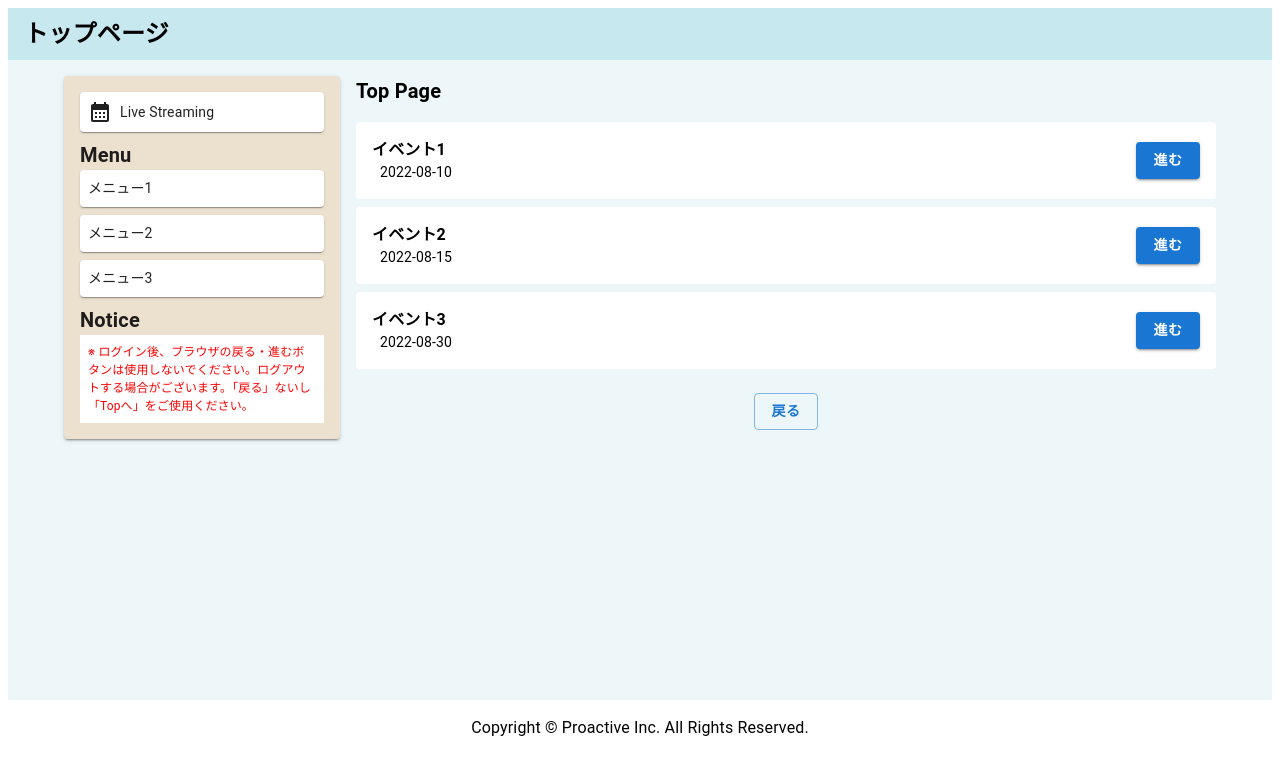
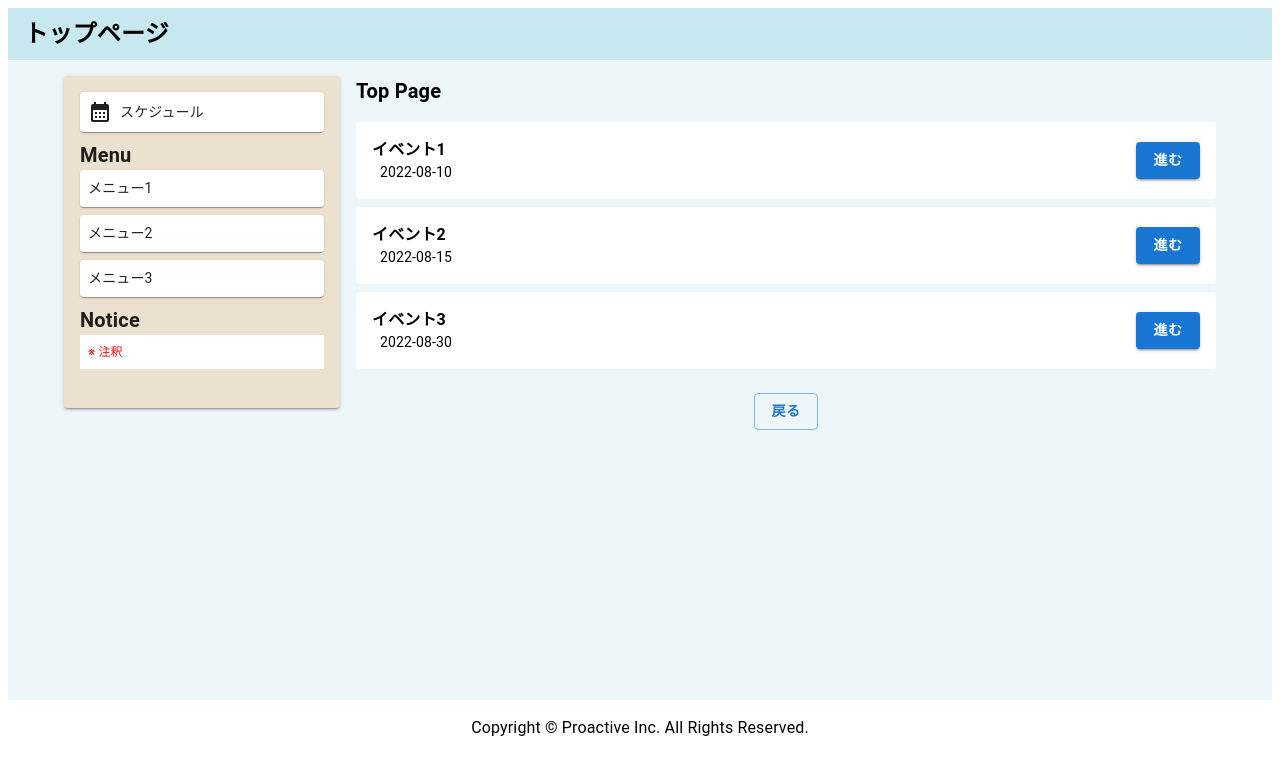
Before and after one commit to Teppei-Hashimoto/nextjs-amplify-mockup, a Next.js app: page /event in a window 1280 px wide. Shown: the top 774 px of the page. Built offline with nearby package versions, Linux system fonts and the light colour scheme.

Commit message:
adjust words

```diff
--- a/pages/index.tsx
+++ b/pages/index.tsx
@@ -12,7 +12,7 @@ const Home: NextPage = () => {
         <link rel="icon" href="/favicon.ico" />
       </Head>
 
-      <Typography gutterBottom>トップページページ</Typography>
+      <Typography gutterBottom>トップページ</Typography>
       <Link
         href={{
           pathname: "/auth/login/[pattern]",
--- a/src/components/login/login1.tsx
+++ b/src/components/login/login1.tsx
@@ -24,7 +24,7 @@ export default function Login1() {
           position: "fixed",
         }}
       >
-        <Typography sx={{ fontSize: 20 }}>Web会議システム</Typography>
+        <Typography sx={{ fontSize: 20 }}>〇〇〇〇システム</Typography>
       </Paper>
       <Box
         sx={{
--- a/src/components/login/login2.tsx
+++ b/src/components/login/login2.tsx
@@ -30,7 +30,7 @@ export default function Login2() {
             paddingX: 2,
           }}
         >
-          <Typography sx={{ fontSize: 20 }}>Web会議システム</Typography>
+          <Typography sx={{ fontSize: 20 }}>〇〇〇〇システム</Typography>
         </Paper>
         <Container
           maxWidth="xs"
--- a/src/components/portalMenu.tsx
+++ b/src/components/portalMenu.tsx
@@ -19,7 +19,7 @@ export default function PortalMenu() {
           }}
         >
           <CalendarMonthIcon />
-          <Typography sx={{ fontSize: 14 }}>Live Streaming</Typography>
+          <Typography sx={{ fontSize: 14 }}>スケジュール</Typography>
         </Paper>
         <Typography sx={{ fontSize: 20, fontWeight: "bold" }}>Menu</Typography>
         <Paper
@@ -56,10 +56,7 @@ export default function PortalMenu() {
           Notice
         </Typography>
         <Box sx={{ padding: 1, bgcolor: "white" }}>
-          <Typography sx={{ fontSize: 12, color: "red" }}>
-            ※
-            ログイン後、ブラウザの戻る・進むボタンは使用しないでください。ログアウトする場合がございます。「戻る」ないし「Topへ」をご使用ください。
-          </Typography>
+          <Typography sx={{ fontSize: 12, color: "red" }}>※ 注釈</Typography>
         </Box>
       </Paper>
     </>
```
